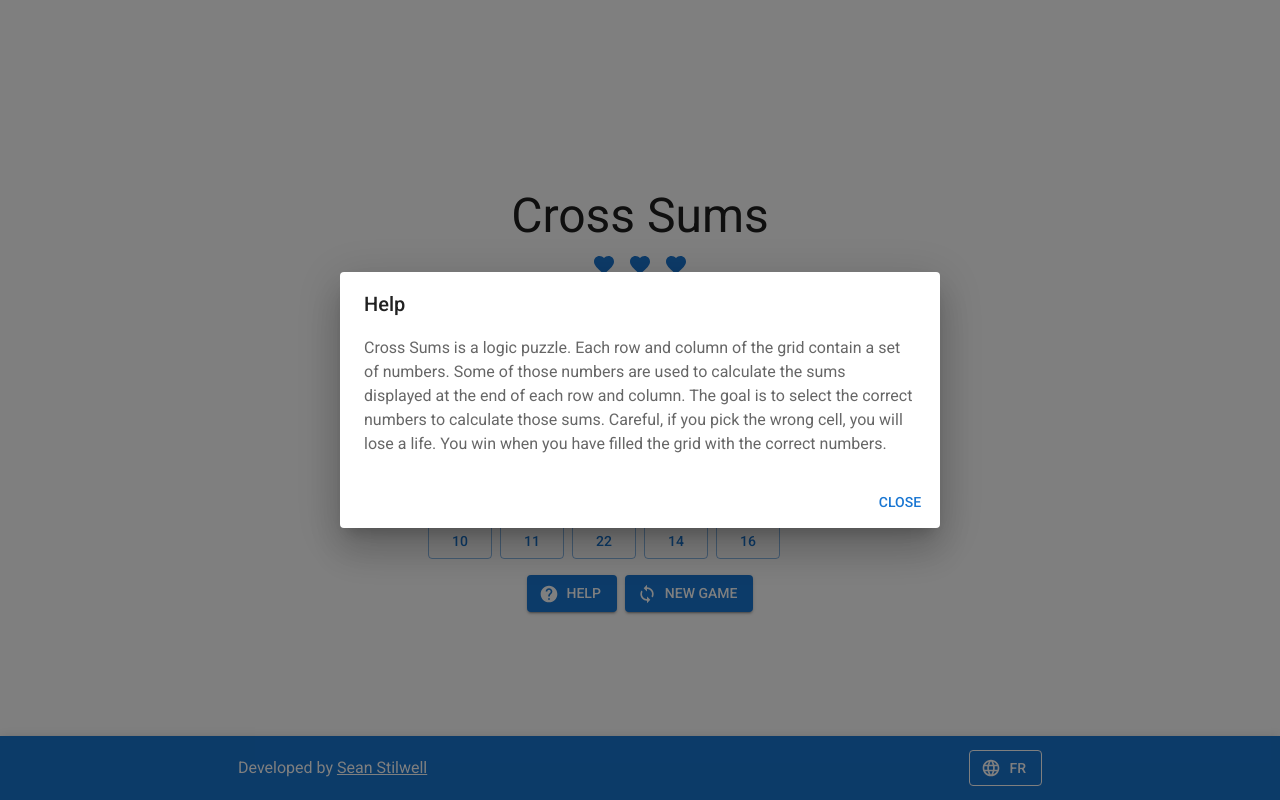
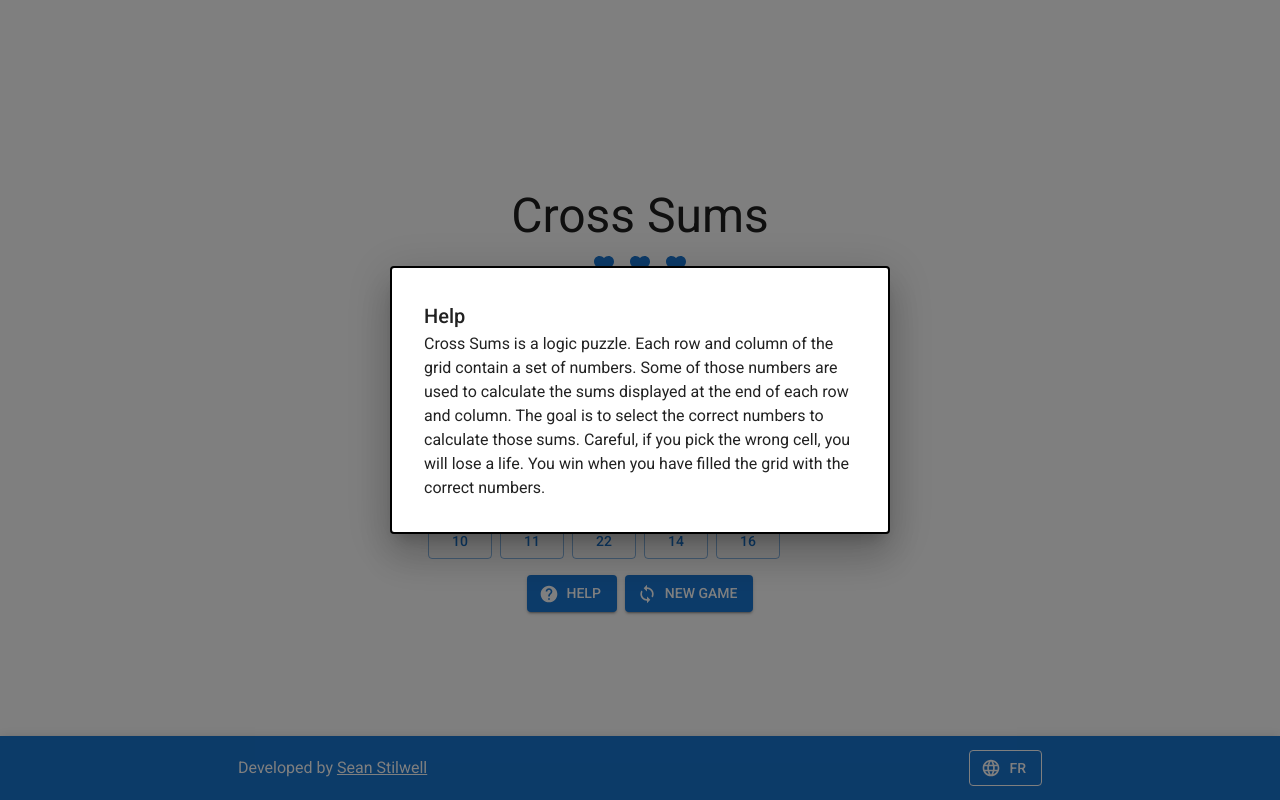
Before and after one commit to Sean-Stilwell/CrossSums, a Next.js app: page /en in a window 1280 px wide. Both pictures are taken after a click on the button "HELP". Built offline with nearby package versions, Linux system fonts and the light colour scheme; what @mui/material-nextjs would draw is missing.

Commit message:
Using the proper modal component

```diff
--- a/src/components/HelpModal.tsx
+++ b/src/components/HelpModal.tsx
@@ -1,13 +1,9 @@
 import * as React from 'react';
 import Button from '@mui/material/Button';
 import HelpIcon from '@mui/icons-material/Help';
-import Dialog from '@mui/material/Dialog';
-import DialogActions from '@mui/material/DialogActions';
-import DialogContent from '@mui/material/DialogContent';
-import DialogContentText from '@mui/material/DialogContentText';
-import DialogTitle from '@mui/material/DialogTitle';
-import Slide from '@mui/material/Slide';
-import { TransitionProps } from '@mui/material/transitions';
+import Modal from '@mui/material/Modal';
+import Typography from '@mui/material/Typography';
+import { Paper } from '@mui/material';
 
 interface HelpModalProps {
     title: string;
@@ -15,14 +11,16 @@ interface HelpModalProps {
     close: string;
 }
 
-const Transition = React.forwardRef(function Transition(
-  props: TransitionProps & {
-    children: React.ReactElement;
-  },
-  ref: React.Ref<unknown>,
-) {
-  return <Slide direction="up" ref={ref} {...props} />;
-});
+const style = {
+  position: 'absolute',
+  top: '50%',
+  left: '50%',
+  transform: 'translate(-50%, -50%)',
+  width: 500,
+  border: '2px solid #000',
+  boxShadow: 24,
+  p: 4,
+};
 
 export default function AlertDialogSlide(props: HelpModalProps) {
   const [open, setOpen] = React.useState(false);
@@ -36,27 +34,20 @@ export default function AlertDialogSlide(props: HelpModalProps) {
   };
 
   return (
-    <React.Fragment>
+    <span>
       <Button variant="contained" startIcon={<HelpIcon />} onClick={handleClickOpen}>
         {props.title}
       </Button>
-      <Dialog
-        open={open}
-        TransitionComponent={Transition}
-        keepMounted
-        onClose={handleClose}
-        aria-describedby="alert-dialog-slide-description"
-      >
-        <DialogTitle>{props.title}</DialogTitle>
-        <DialogContent>
-          <DialogContentText id="alert-dialog-slide-description">
+      <Modal open={open} onClose={handleClose} >
+        <Paper sx={style}>
+          <Typography variant="h6" component="h2" id="modal-modal-title">
+            {props.title}
+          </Typography>
+          <Typography id="modal-modal-description">
             {props.content}
-          </DialogContentText>
-        </DialogContent>
-        <DialogActions>
-          <Button onClick={handleClose}>{props.close}</Button>
-        </DialogActions>
-      </Dialog>
-    </React.Fragment>
+          </Typography >
+        </Paper>
+      </Modal>
+    </span>
   );
 }
```
